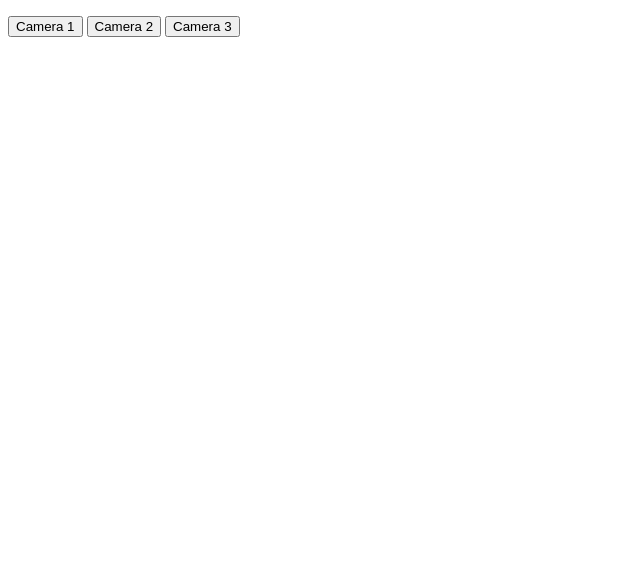
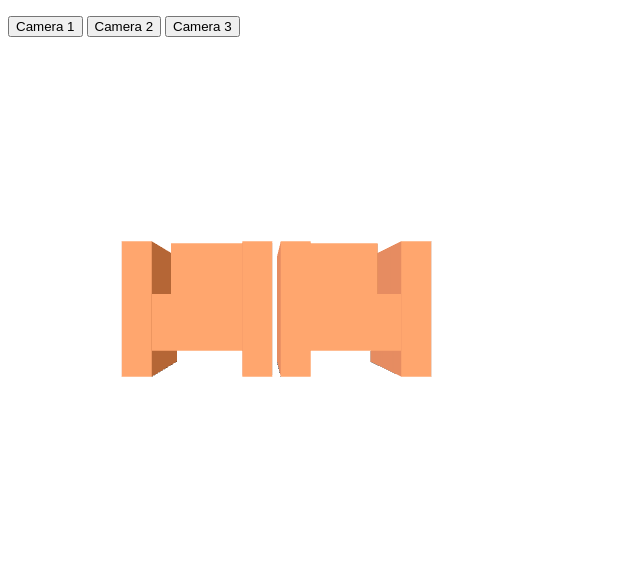
Before and after one commit to CStratton00/CST-310, a plain HTML site: page InClassActivities/pyramid.html in a window 1280 px wide. Shown: the whole page, without its empty margins (0-640 px from the left). Drawn offline with Linux system fonts and the light colour scheme.

Commit message:
Anti-dizzy
stopped spinning and re-linked js file to html

```diff
--- a/InClassActivities/pyramid.html
+++ b/InClassActivities/pyramid.html
@@ -45,7 +45,7 @@ void main() {
 <script type="text/javascript" src="../Common/webgl-utils.js"></script>
 <script type="text/javascript" src="../Common/initShaders.js"></script>
 <script type="text/javascript" src="../Common/MV.js"></script>
-<script type="text/javascript" src="chair.js"></script>
+<script type="text/javascript" src="pyramid.js"></script>
 
 <body>
 <canvas id="gl-canvas" width="512" height="512">
--- a/InClassActivities/pyramid.js
+++ b/InClassActivities/pyramid.js
@@ -187,7 +187,6 @@ function render()
     switch ( camera ) {
         case 1:
             eye = vec3(radius * Math.sin(theta) * Math.cos(phi), radius * Math.sin(theta + .5) * Math.sin(phi), radius * Math.cos(theta));
-            theta += Math.PI / 720;
             break;
         case 2:
             eye = vec3(radius * Math.sin(theta + 0.4) * Math.cos(phi), radius * Math.sin(theta + 0.4) * Math.sin(phi), radius * Math.cos(theta + 0.4));
```
